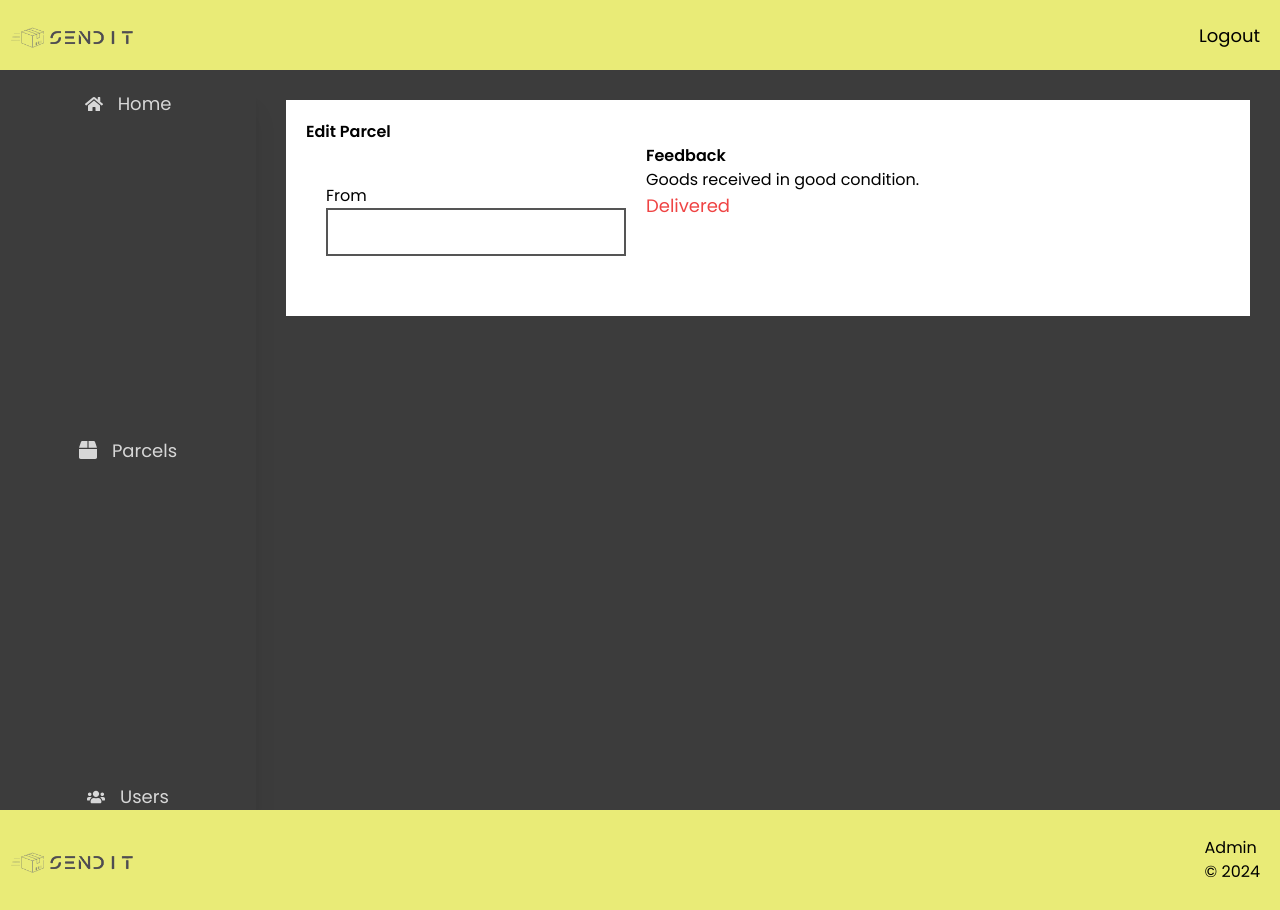
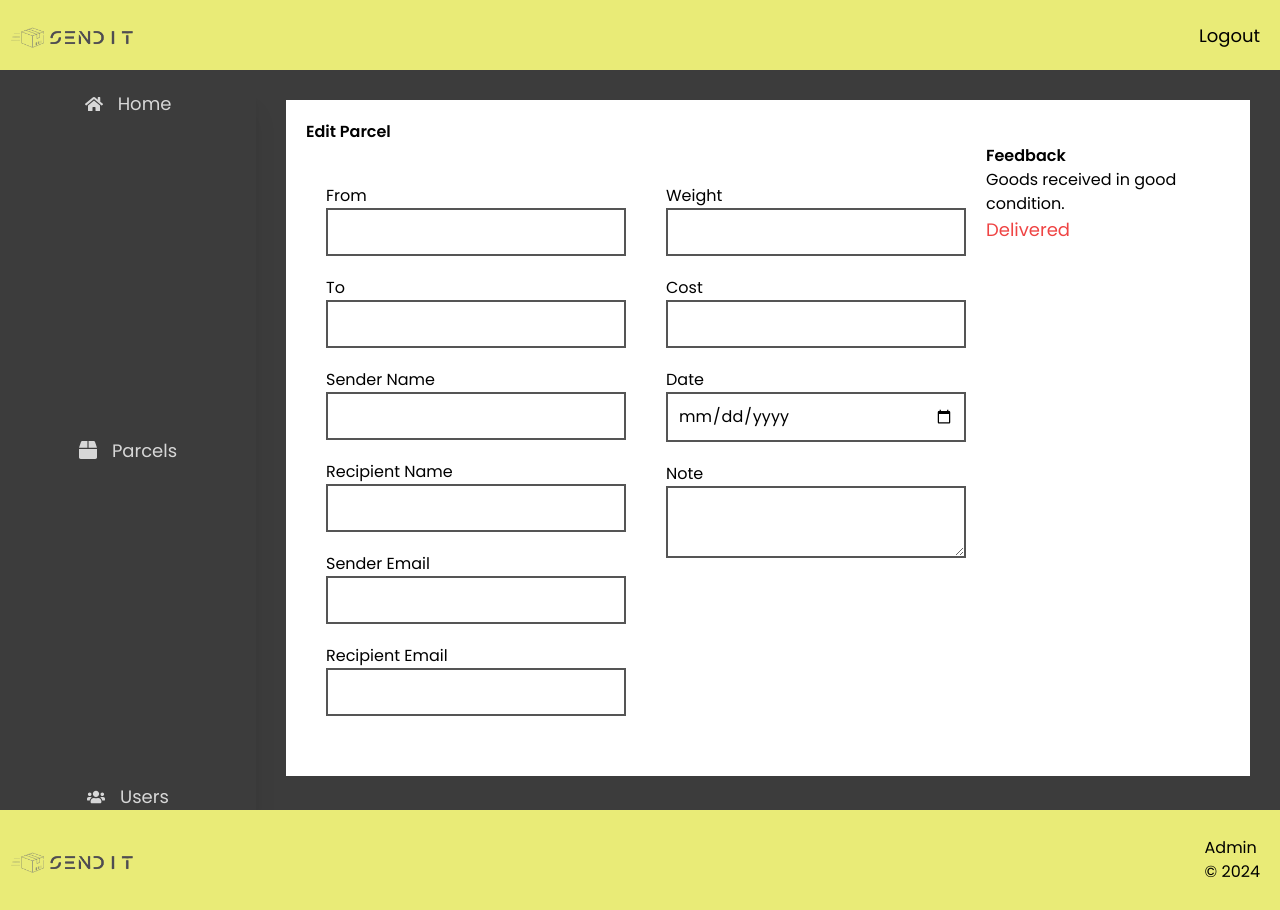
Before and after one commit to Prakash-Mehta/Parcel_Delivery_System01, a React (Vite) app in the folder Admin/: page /parcel/1 in a window 1280 px wide. Built offline with nearby package versions, Linux system fonts and the light colour scheme; no server answers.

Commit message:
commit 2

```diff
--- a/Admin/src/pages/Parcel.jsx
+++ b/Admin/src/pages/Parcel.jsx
@@ -322,8 +322,6 @@
 
 
 
-
-
 import { useLocation } from "react-router-dom";
 import { publicRequest } from "../requestMethods";
 import { useEffect, useState } from "react";
@@ -354,15 +352,14 @@ const Parcel = () => {
 
   const handleUpdate = async () => {
     try {
-      if (inputs) {
+      if (inputs && Object.keys(inputs).length > 0) {
+        // If there are any inputs, update the parcel data with those inputs
         await publicRequest.put(`/parcels/${parcel._id}`, inputs);
-        window.location.reload();
       } else {
-        await publicRequest.put(`/parcels/${parcel._id}`, {
-          status: 2,
-        });
-        window.location.reload();
+        // If no specific inputs are given, update the status to 2
+        await publicRequest.put(`/parcels/${parcel._id}`, { status: 2 });
       }
+      window.location.reload();
     } catch (error) {
       console.log(error);
     }
@@ -374,7 +371,6 @@ const Parcel = () => {
 
       <div className="flex">
         <div className="m-[20px]">
-          {/* Input fields */}
           <div className="flex flex-col my-[20px]">
             <label htmlFor="">From</label>
             <input
@@ -386,8 +382,109 @@ const Parcel = () => {
               className="border-2 border-[#555] border-solid p-[10px] w-[300px]"
             />
           </div>
-          {/* Additional input fields follow the same pattern */}
-          {/* Update Button */}
+          <div className="flex flex-col my-[20px]">
+            <label htmlFor="">To</label>
+            <input
+              type="text"
+              placeholder={parcel.to}
+              name="to"
+              value={inputs.to || ""}
+              onChange={handleChange}
+              className="border-2 border-[#555] border-solid p-[10px] w-[300px]"
+            />
+          </div>
+          <div className="flex flex-col my-[20px]">
+            <label htmlFor="">Sender Name</label>
+            <input
+              type="text"
+              placeholder={parcel.sendername}
+              name="sendername"
+              value={inputs.sendername || ""}
+              onChange={handleChange}
+              className="border-2 border-[#555] border-solid p-[10px] w-[300px]"
+            />
+          </div>
+          <div className="flex flex-col my-[20px]">
+            <label htmlFor="">Recipient Name</label>
+            <input
+              type="text"
+              placeholder={parcel.recipientname}
+              name="recipientname"
+              value={inputs.recipientname || ""}
+              onChange={handleChange}
+              className="border-2 border-[#555] border-solid p-[10px] w-[300px]"
+            />
+          </div>
+          <div className="flex flex-col my-[20px]">
+            <label htmlFor="">Sender Email</label>
+            <input
+              type="email"
+              placeholder={parcel.senderemail}
+              name="senderemail"
+              value={inputs.senderemail || ""}
+              onChange={handleChange}
+              className="border-2 border-[#555] border-solid p-[10px] w-[300px]"
+            />
+          </div>
+          <div className="flex flex-col my-[20px]">
+            <label htmlFor="">Recipient Email</label>
+            <input
+              type="email"
+              placeholder={parcel.recipientemail}
+              name="recipientemail"
+              value={inputs.recipientemail || ""}
+              onChange={handleChange}
+              className="border-2 border-[#555] border-solid p-[10px] w-[300px]"
+            />
+          </div>
+        </div>
+
+        <div className="m-[20px]">
+          <div className="flex flex-col my-[20px]">
+            <label htmlFor="">Weight</label>
+            <input
+              type="Number"
+              placeholder={parcel.weight}
+              name="weight"
+              value={inputs.weight || ""}
+              onChange={handleChange}
+              className="border-2 border-[#555] border-solid p-[10px] w-[300px]"
+            />
+          </div>
+          <div className="flex flex-col my-[20px]">
+            <label htmlFor="">Cost</label>
+            <input
+              type="Number"
+              placeholder={parcel.cost}
+              name="cost"
+              value={inputs.cost || ""}
+              onChange={handleChange}
+              className="border-2 border-[#555] border-solid p-[10px] w-[300px]"
+            />
+          </div>
+          <div className="flex flex-col my-[20px]">
+            <label htmlFor="">Date</label>
+            <input
+              type="date"
+              placeholder="25/06/2024"
+              name="date"
+              value={parcel.date || ""}
+              onChange={handleChange}
+              className="border-2 border-[#555] border-solid p-[10px] w-[300px]"
+            />
+          </div>
+          <div className="flex flex-col my-[20px]">
+            <label htmlFor="">Note</label>
+            <textarea
+              placeholder={parcel.note}
+              type="text"
+              name="note"
+              value={inputs.note || ""}
+              onChange={handleChange}
+              className="border-2 border-[#555] border-solid p-[10px] w-[300px]"
+            />
+          </div>
+
           {parcel.status === 1 && (
             <button
               className="bg-[#1E1E1E] cursor-pointer text-white p-[10px] w-[300px]"
@@ -397,7 +494,7 @@ const Parcel = () => {
             </button>
           )}
         </div>
-        {/* Status and feedback display */}
+
         <div className="flex flex-col">
           <h2 className="font-semibold">Feedback</h2>
           <span>Goods received in good condition.</span>
@@ -411,6 +508,7 @@ const Parcel = () => {
 };
 
 export default Parcel;
+
 
 
 
```
